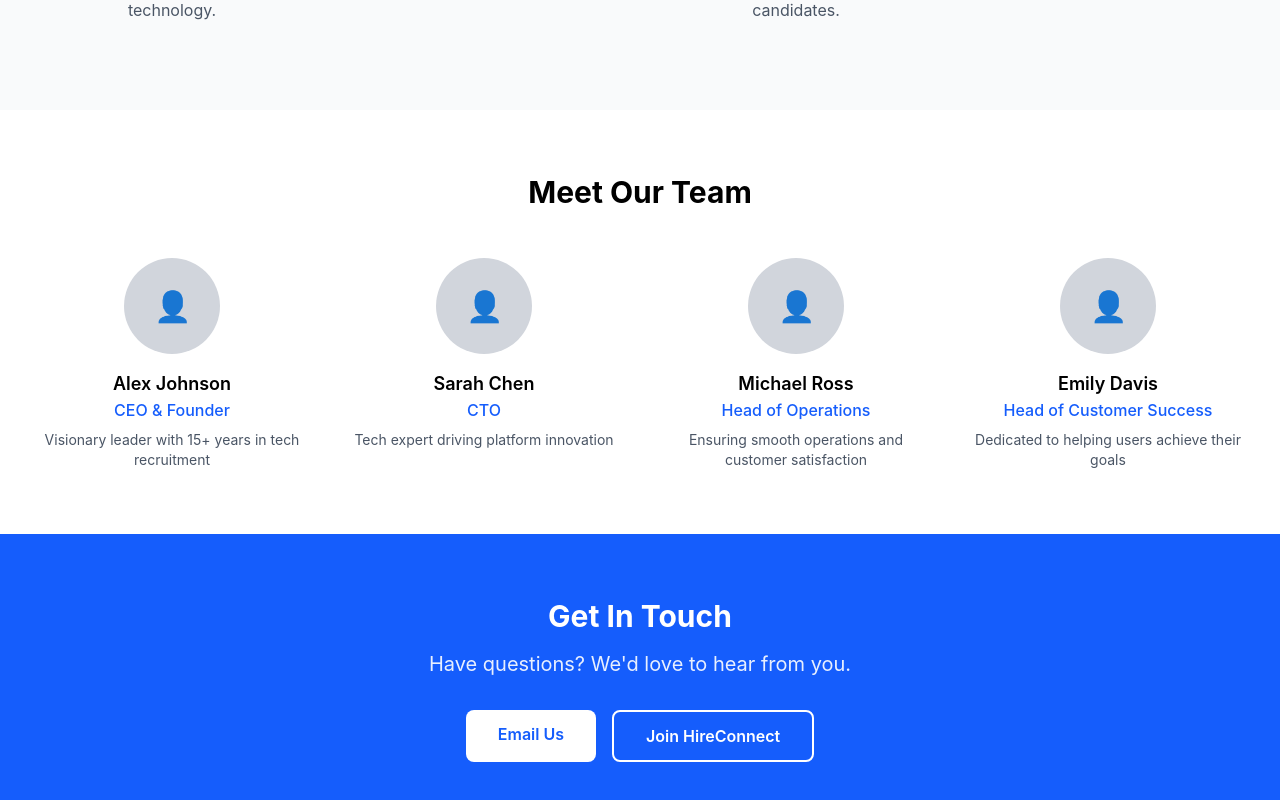
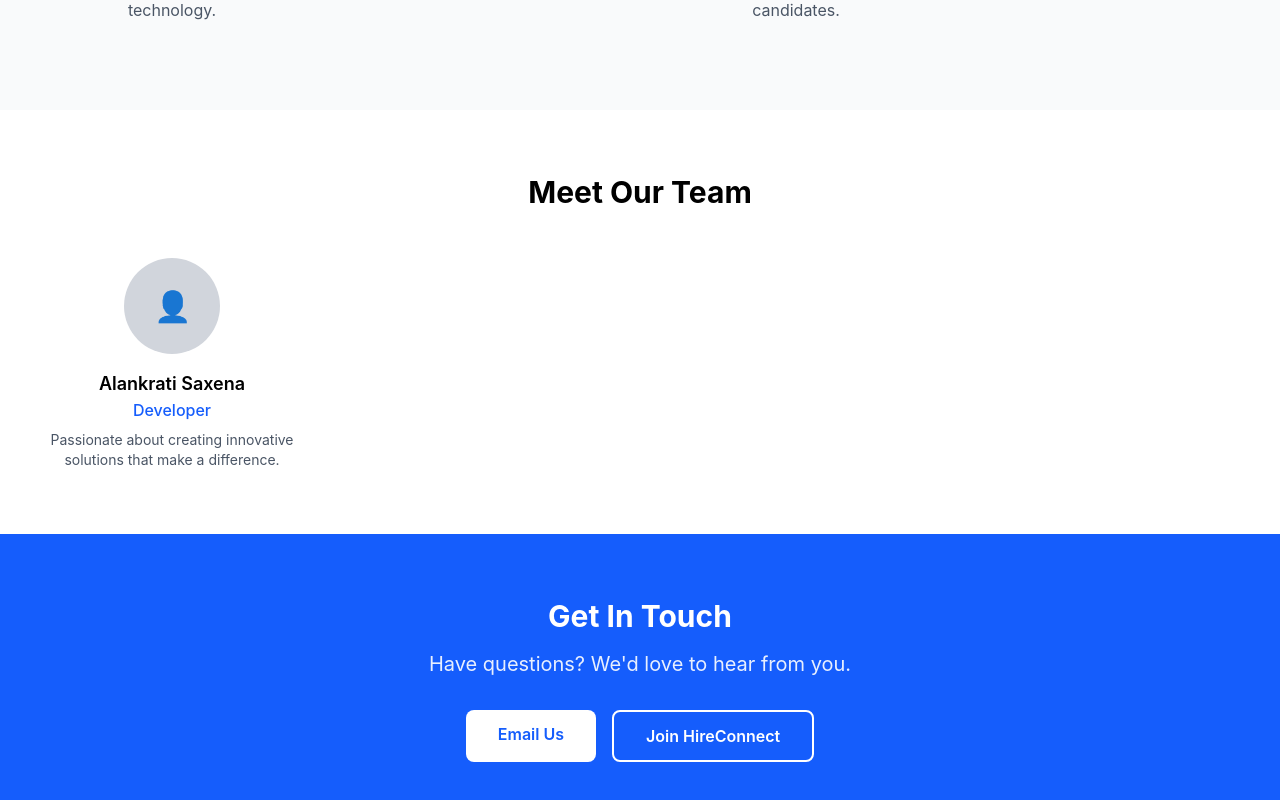
Before and after one commit to ALAN-KRATI/HireConnect-Frontend, a React app: page /about in a window 1280 px wide. Shown: the part 1295-2095 px from the top of the page. Built offline with nearby package versions, Linux system fonts and the light colour scheme; no server answers; the HTML template or start-up script is replaced by a standard one.

Commit message:
changes done

```diff
--- a/src/App.jsx
+++ b/src/App.jsx
@@ -36,16 +36,13 @@ function DynamicNavbar() {
   const location = useLocation()
   const { user } = useAuth()
 
-  // Check if we're on a recruiter route
   const isRecruiterRoute = location.pathname.startsWith('/recruiter')
   const isRecruiter = user?.role === 'RECRUITER'
 
-  // Show RecruiterNavbar for recruiter routes OR when user is a recruiter
   if (isRecruiterRoute || isRecruiter) {
     return <RecruiterNavbar />
   }
 
-  // Show generic Navbar for all other routes (landing page, public pages, candidate routes)
   return <Navbar />
 }
 
@@ -56,7 +53,7 @@ function App() {
         <div className="min-h-screen bg-gray-50">
           <DynamicNavbar />
           <Routes>
-            {/* Public Routes */}
+
             <Route path="/" element={<LandingPage />} />
             <Route path="/login" element={
               <PublicRoute>
--- a/src/components/Navbar.jsx
+++ b/src/components/Navbar.jsx
@@ -26,13 +26,12 @@ const Navbar = () => {
   const fetchNotifications = async () => {
     try {
       const response = await notificationService.getNotifications()
-      // Ensure we always have an array
+
       const notificationsArray = Array.isArray(response.data) ? response.data : []
       setNotifications(notificationsArray)
       setUnreadCount(notificationsArray.filter(n => !n.read).length)
     } catch (error) {
       console.error('Error fetching notifications:', error)
-      // On error, set empty array instead of leaving undefined
       setNotifications([])
       setUnreadCount(0)
     }
--- a/src/context/AuthContext.jsx
+++ b/src/context/AuthContext.jsx
@@ -30,11 +30,9 @@ export const AuthProvider = ({ children }) => {
               userId: response.data.userId
             })
           } else {
-            // Token invalid but got response
             localStorage.removeItem('token')
           }
         } catch (error) {
-          // Token validation failed - silently remove it
           console.log('Token validation failed, clearing stored token')
           localStorage.removeItem('token')
         }
@@ -92,7 +90,5 @@ export const AuthProvider = ({ children }) => {
     isAdmin: user?.role === 'ADMIN'
   }
 
-  // DON'T BLOCK RENDERING - Let pages load immediately
-  // Token validation happens in background
   return <AuthContext.Provider value={value}>{children}</AuthContext.Provider>
 }
--- a/src/pages/About.jsx
+++ b/src/pages/About.jsx
@@ -91,24 +91,9 @@ const About = () => {
           <h2 className="text-3xl font-bold text-center mb-12">Meet Our Team</h2>
           <div className="grid md:grid-cols-4 gap-8">
             <TeamMember
-              name="Alex Johnson"
-              role="CEO & Founder"
-              description="Visionary leader with 15+ years in tech recruitment"
-            />
-            <TeamMember
-              name="Sarah Chen"
-              role="CTO"
-              description="Tech expert driving platform innovation"
-            />
-            <TeamMember
-              name="Michael Ross"
-              role="Head of Operations"
-              description="Ensuring smooth operations and customer satisfaction"
-            />
-            <TeamMember
-              name="Emily Davis"
-              role="Head of Customer Success"
-              description="Dedicated to helping users achieve their goals"
+              name="Alankrati Saxena"
+              role="Developer"
+              description="Passionate about creating innovative solutions that make a difference."
             />
           </div>
         </div>
--- a/src/pages/JobSearch.jsx
+++ b/src/pages/JobSearch.jsx
@@ -19,16 +19,13 @@ const JobSearch = () => {
     console.log('JobSearch component mounted')
     console.log('Current searchParams:', searchParams.toString())
     fetchJobs()
-    // eslint-disable-next-line react-hooks/exhaustive-deps
   }, [])
 
-  // Auto-apply filters when they change
   useEffect(() => {
     const timeoutId = setTimeout(() => {
       applyFilters()
-    }, 300) // Debounce for 300ms
+    }, 300)
     return () => clearTimeout(timeoutId)
-    // eslint-disable-next-line react-hooks/exhaustive-deps
   }, [searchQuery, filters])
 
   const fetchJobs = async () => {
--- a/src/pages/OAuthCallback.jsx
+++ b/src/pages/OAuthCallback.jsx
@@ -40,7 +40,6 @@ const OAuthCallback = () => {
       // No token found, redirect to login
       navigate('/login')
     }
-    // eslint-disable-next-line react-hooks/exhaustive-deps
   }, [])
 
   return (
--- a/src/services/api.js
+++ b/src/services/api.js
@@ -42,10 +42,6 @@ api.interceptors.response.use(
 
     switch (status) {
       case HTTP_STATUS.UNAUTHORIZED: {
-        // Only wipe credentials when the /auth/* endpoints themselves reject
-        // the token. A 401 from any other service (e.g. Eureka registration
-        // lag right after login) must NOT log the user out and kick them
-        // back to /login.
         const url = error.config?.url || ''
         if (url.includes('/auth/')) {
           localStorage.removeItem('token')
```
Also changed, not shown: src/config/api.config.js (+1 -8 lines).
